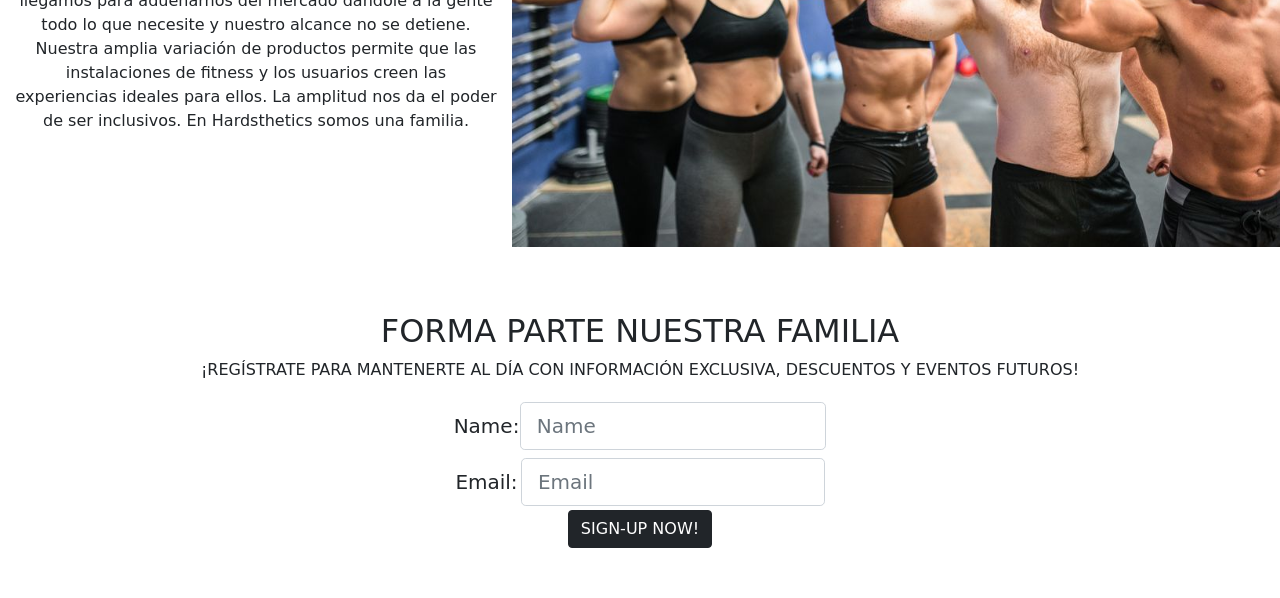
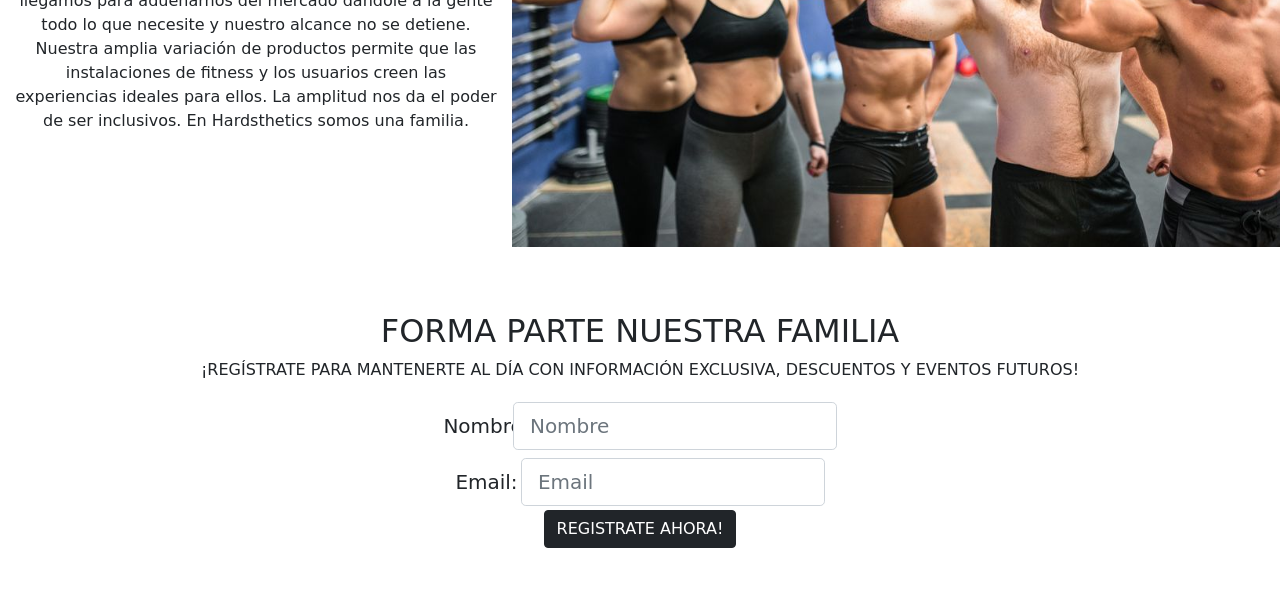
Before and after one commit to lucasberardi95/hardsthetics, a website: page pages/Nosotros.html in a window 1280 px wide. Shown: the part 1266-1864 px from the top of the page. Drawn offline with nearby package versions, Linux system fonts and the light colour scheme; a web font is replaced by a local one.

Commit message:
arreglo de lengüaje y form

```diff
--- a/pages/Nosotros.html
+++ b/pages/Nosotros.html
@@ -77,21 +77,21 @@
                 <p>¡REGÍSTRATE PARA MANTENERTE AL DÍA CON INFORMACIÓN EXCLUSIVA, DESCUENTOS Y EVENTOS FUTUROS!</p>
                 <!-- FORM DE BOOTSTRAP -->
             <div class="p-1 row">
-                <label for="colFormLabelLg" class="col-sm-2 col-form-label col-form-label-lg">Name:</label>
+                <label for="colFormLabelLg" class="col-sm-2 col-form-label col-form-label-lg">Nombre:</label>
                 <div class="col-sm-10">
                     <input type="email" class="form-control form-control-lg" id="colFormLabelLg"
-                        placeholder="Name">
+                        placeholder="Nombre">
                 </div>
             </div>
             <div class="p-1 row">
-                <label for="colFormLabelLg" class="col-sm-2 col-form-label col-form-label-lg">Email:</label>
+                <label for="colFormLabelLB" class="col-sm-2 col-form-label col-form-label-lg">Email:</label>
                 <div class="col-sm-10">
-                    <input type="email" class="form-control form-control-lg" id="colFormLabelLg"
+                    <input type="email" class="form-control form-control-lg" id="colFormLabelLB"
                         placeholder="Email">
                 </div>
             </div>
             <div class="col-12 d-flex justify-content-center">
-                <button type="submit" class="btn btn-dark">SIGN-UP NOW!</button>
+                <button type="submit" class="btn btn-dark">REGISTRATE AHORA!</button>
             </div>
             </div>
         </section>
```
